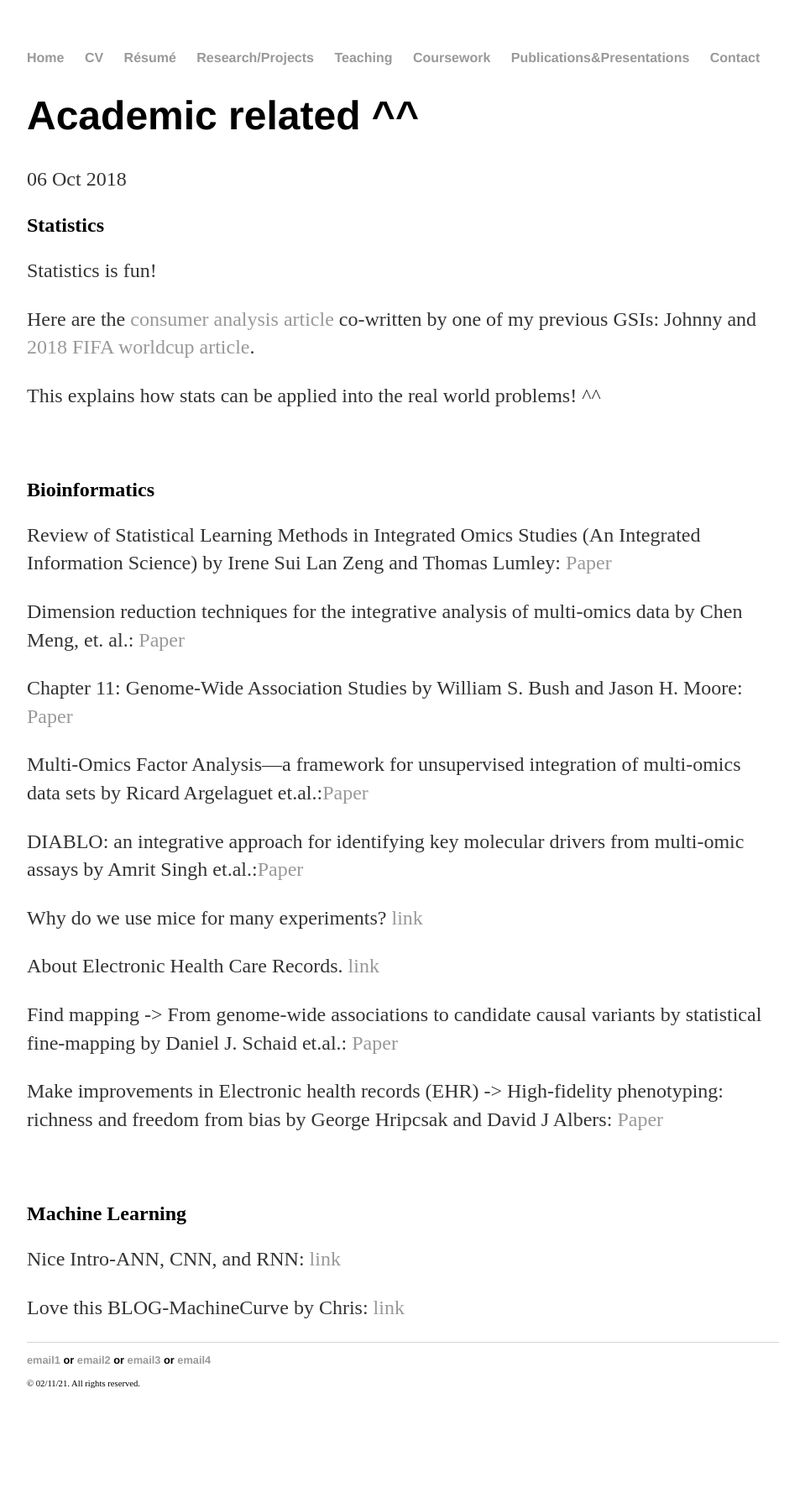
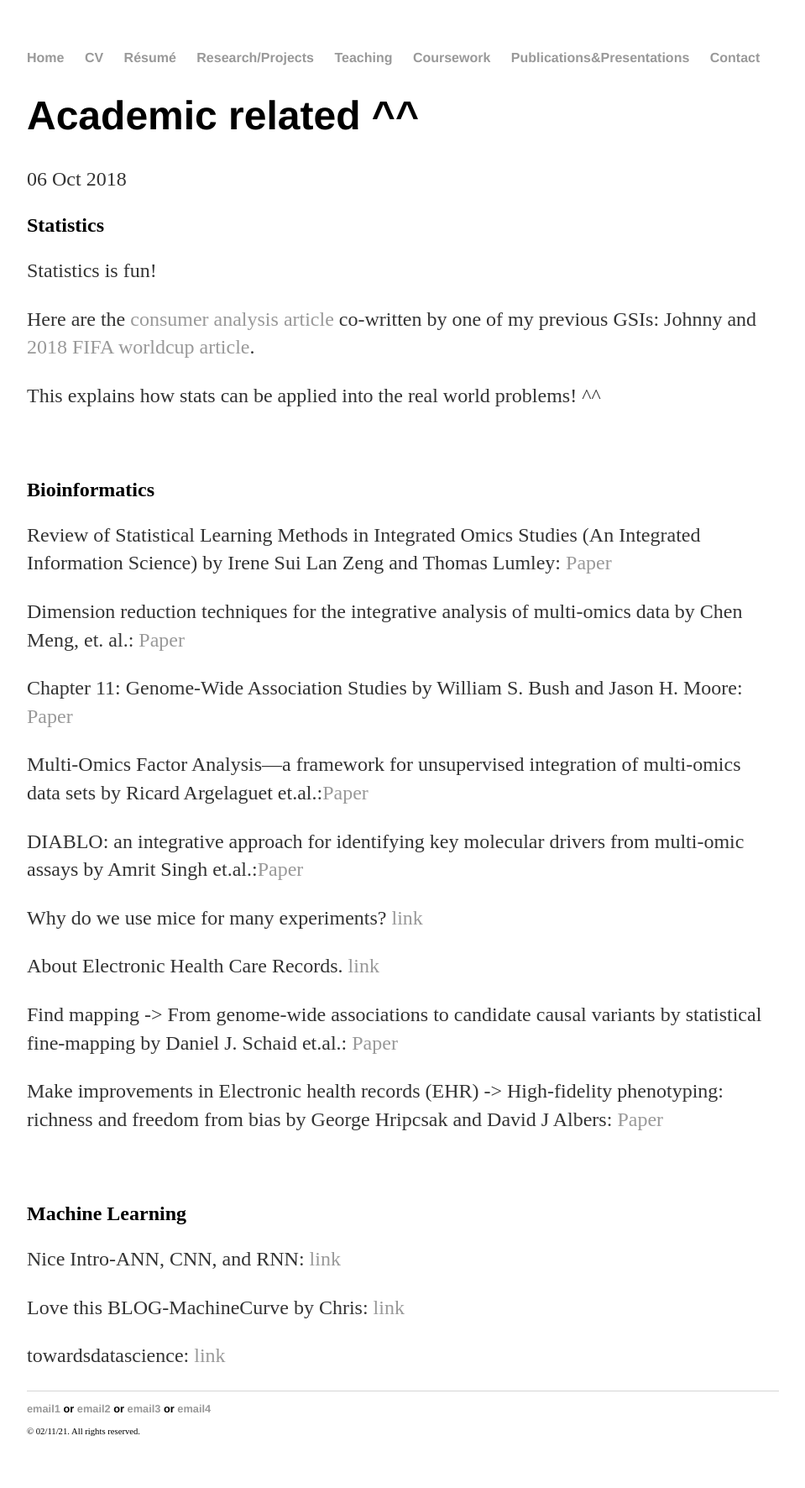
Before and after one commit to yjkweon24/yjkweon24.github.io, a Jekyll site: the page built from _posts/2019-03-16-Academic.md, in a window 1280 px wide. Shown: the whole page at 84% size, without its empty margins (160-1119 px from the left). Built offline with Jekyll 4.4.1, drawn with Linux system fonts in a browser that asks for light colours; before the commit the page ends 1715 px from its top, so only the background shows below that.

Commit message:
Update 2019-03-16-Academic.md

```diff
--- a/_posts/2019-03-16-Academic.md
+++ b/_posts/2019-03-16-Academic.md
@@ -38,3 +38,5 @@ Make improvements in Electronic health records (EHR) -> High-fidelity phenotypin
 Nice Intro-ANN, CNN, and RNN: [link](https://www.analyticsvidhya.com/blog/2020/02/cnn-vs-rnn-vs-mlp-analyzing-3-types-of-neural-networks-in-deep-learning/)
 
 Love this BLOG-MachineCurve by Chris: [link](https://www.machinecurve.com/index.php/2019/07/18/can-neural-networks-approximate-mathematical-functions/)
+
+towardsdatascience: [link](https://towardsdatascience.com/epoch-vs-iterations-vs-batch-size-4dfb9c7ce9c9)
```
